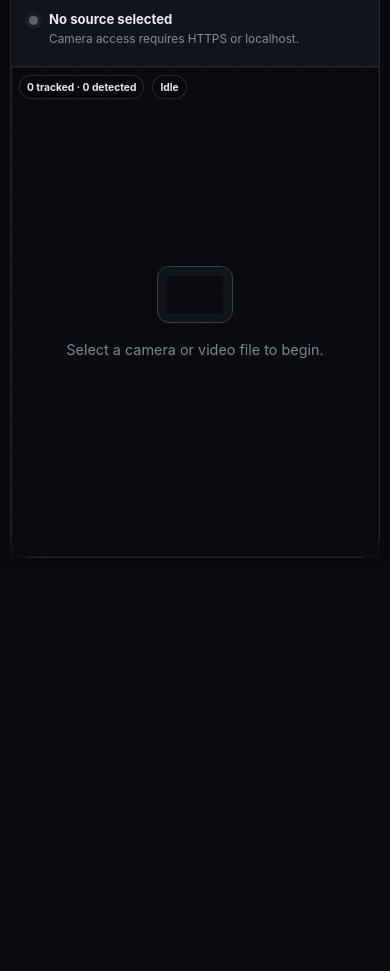
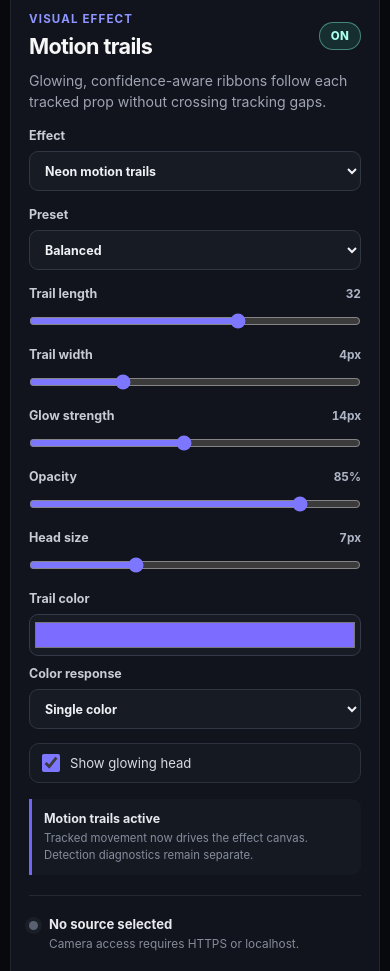
Before and after one commit to bemilbandin-ops/shitjuggler, a plain HTML site: page index.html in a window 390 px wide. Shown: the part 1380-2351 px from the top of the page. Before the commit the page ends 1948 px from the top, so only its background shows below. Drawn offline with Linux system fonts and the light colour scheme.

Commit message:
Wire motion trails into workspace

```diff
--- a/index.html
+++ b/index.html
@@ -5,19 +5,20 @@
     <meta name="viewport" content="width=device-width, initial-scale=1.0" />
     <meta
       name="description"
-      content="A browser-based workspace for detecting, tracking, and independently extending visual effects for juggling footage."
+      content="A browser-based workspace for detecting and tracking juggling props with movement-driven neon trail effects."
     />
-    <title>ShitJuggler — Tracking and Effect Workspace</title>
+    <title>ShitJuggler — Neon Motion Trails</title>
     <link rel="stylesheet" href="styles.css" />
+    <link rel="stylesheet" href="motion-trails.css" />
   </head>
   <body>
     <main class="app-shell">
       <header class="app-header">
         <div>
           <h1>ShitJuggler</h1>
-          <p>Local prop tracking with an independent visual-effect runtime.</p>
+          <p>Local prop tracking with responsive neon motion trails.</p>
         </div>
-        <span class="scope-label">Build step 5</span>
+        <span class="scope-label">Build step 6</span>
       </header>
 
       <section class="workspace" aria-labelledby="source-heading">
@@ -160,6 +161,142 @@
             </div>
           </section>
 
+          <section class="panel-section effect-settings" aria-labelledby="effect-heading">
+            <div class="section-heading-row">
+              <div>
+                <p class="section-label">Visual effect</p>
+                <h2 id="effect-heading">Motion trails</h2>
+              </div>
+              <span class="effect-status-badge" id="effect-status-badge">Off</span>
+            </div>
+
+            <p class="section-copy" id="effect-description">
+              Glowing ribbons follow each tracked prop without crossing tracking gaps.
+            </p>
+
+            <label class="select-control" for="effect-select">
+              <span>Effect</span>
+              <select id="effect-select">
+                <option value="">No effect</option>
+              </select>
+            </label>
+
+            <label class="select-control" for="effect-preset">
+              <span>Preset</span>
+              <select id="effect-preset"></select>
+            </label>
+
+            <div class="effect-controls" id="effect-controls">
+              <div class="range-control">
+                <div class="control-label-row">
+                  <label for="effect-trail-length">Trail length</label>
+                  <output data-effect-output="trail-length" for="effect-trail-length">32</output>
+                </div>
+                <input
+                  id="effect-trail-length"
+                  data-effect-control="trail-length"
+                  type="range"
+                  min="4"
+                  max="48"
+                  step="1"
+                  value="32"
+                />
+              </div>
+
+              <div class="range-control">
+                <div class="control-label-row">
+                  <label for="effect-trail-width">Trail width</label>
+                  <output data-effect-output="trail-width" for="effect-trail-width">4px</output>
+                </div>
+                <input
+                  id="effect-trail-width"
+                  data-effect-control="trail-width"
+                  type="range"
+                  min="1"
+                  max="12"
+                  step="0.5"
+                  value="4"
+                />
+              </div>
+
+              <div class="range-control">
+                <div class="control-label-row">
+                  <label for="effect-glow">Glow strength</label>
+                  <output data-effect-output="glow" for="effect-glow">14px</output>
+                </div>
+                <input
+                  id="effect-glow"
+                  data-effect-control="glow"
+                  type="range"
+                  min="0"
+                  max="30"
+                  step="1"
+                  value="14"
+                />
+              </div>
+
+              <div class="range-control">
+                <div class="control-label-row">
+                  <label for="effect-opacity">Opacity</label>
+                  <output data-effect-output="opacity" for="effect-opacity">85%</output>
+                </div>
+                <input
+                  id="effect-opacity"
+                  data-effect-control="opacity"
+                  type="range"
+                  min="0.1"
+                  max="1"
+                  step="0.05"
+                  value="0.85"
+                />
+              </div>
+
+              <div class="range-control">
+                <div class="control-label-row">
+                  <label for="effect-head-size">Head size</label>
+                  <output data-effect-output="head-size" for="effect-head-size">7px</output>
+                </div>
+                <input
+                  id="effect-head-size"
+                  data-effect-control="head-size"
+                  type="range"
+                  min="2"
+                  max="18"
+                  step="1"
+                  value="7"
+                />
+              </div>
+
+              <div class="effect-color-row">
+                <div class="color-control">
+                  <label for="effect-color">Trail color</label>
+                  <div class="color-control-row">
+                    <input id="effect-color" data-effect-control="color" type="color" value="#7c6cff" />
+                  </div>
+                </div>
+
+                <label class="select-control" for="effect-color-mode">
+                  <span>Color response</span>
+                  <select id="effect-color-mode" data-effect-control="color-mode">
+                    <option value="single">Single color</option>
+                    <option value="prop">Different per prop</option>
+                    <option value="speed">Change with speed</option>
+                  </select>
+                </label>
+              </div>
+
+              <label class="check-control effect-toggle">
+                <input data-effect-control="show-head" type="checkbox" checked />
+                <span>Show glowing head</span>
+              </label>
+            </div>
+
+            <div class="detection-status effect-runtime-status" aria-live="polite">
+              <p id="effect-status-title">Effect loading</p>
+              <p id="effect-status-detail">Preparing the motion-trail renderer.</p>
+            </div>
+          </section>
+
           <div class="source-status" aria-live="polite">
             <span class="status-dot" id="status-dot" aria-hidden="true"></span>
             <div>
@@ -224,6 +361,7 @@
     <script src="detection.js" defer></script>
     <script src="tracking.js" defer></script>
     <script src="effects.js" defer></script>
+    <script src="motion-trails.js" defer></script>
     <script src="app.js" defer></script>
     <script src="processing.js" defer></script>
     <script src="media.js" defer></script>
```
